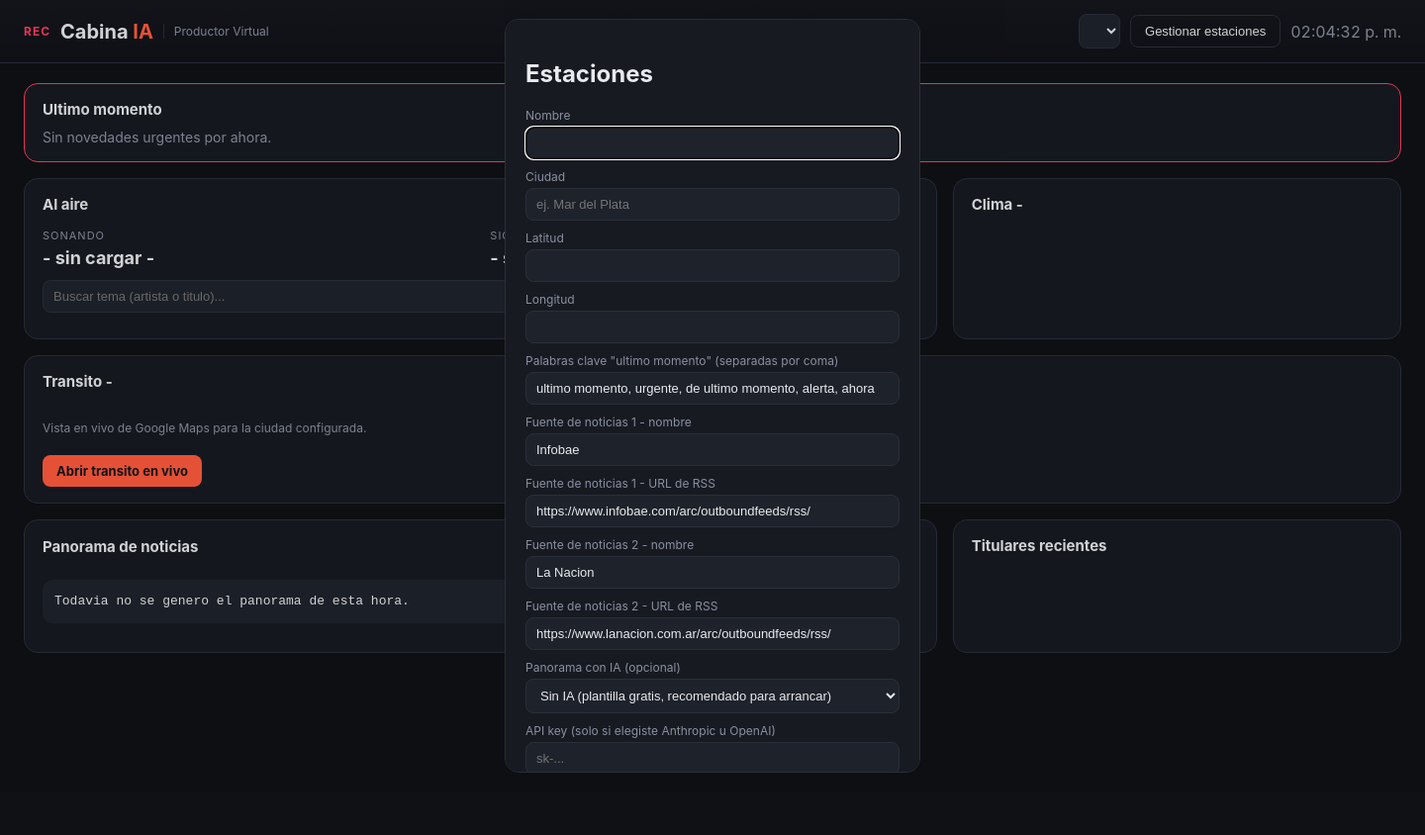
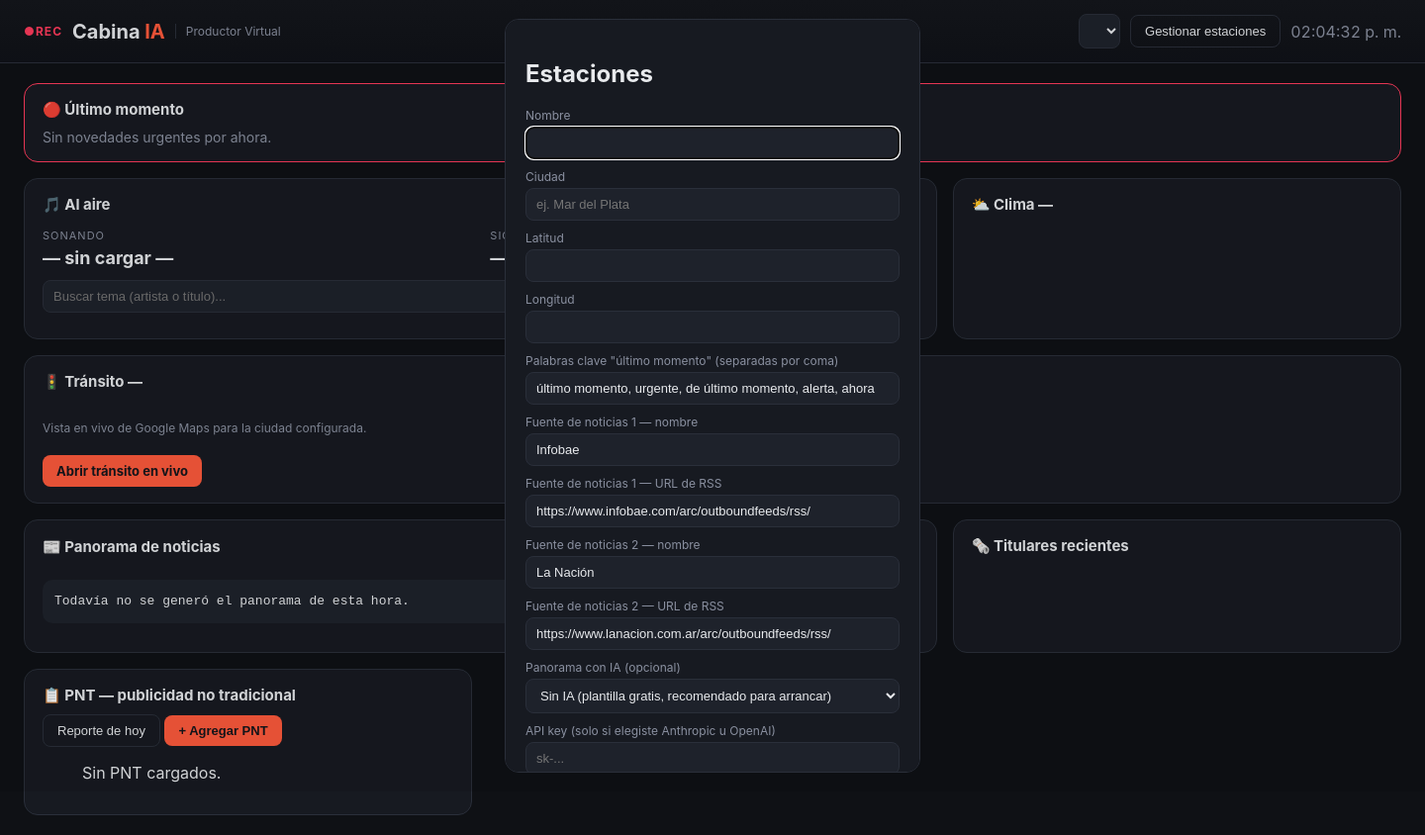
Before and after one commit to juanmanuelpiatti-lang/cabina-ia, an Electron app: page renderer/index.html in a window 1440 px wide. Both pictures are taken after a click on the button "Gestionar estaciones". Shown: the whole page at 99% size. Before the commit the page ends 800 px from the top, so only its background shows below. Drawn offline with Linux system fonts and the light colour scheme; no server answers.

Commit message:
Update index.html

```diff
--- a/renderer/index.html
+++ b/renderer/index.html
@@ -3,13 +3,13 @@
 <head>
 <meta charset="UTF-8" />
 <meta name="viewport" content="width=device-width, initial-scale=1.0" />
-<title>Cabina IA - Productor Virtual</title>
+<title>Cabina IA — Productor Virtual</title>
 <link rel="stylesheet" href="style.css" />
 </head>
 <body>
   <header class="topbar">
     <div class="brand">
-      <span class="brand-mark">REC</span>
+      <span class="brand-mark">●REC</span>
       <h1>Cabina <span>IA</span></h1>
       <span class="tagline">Productor Virtual</span>
     </div>
@@ -22,53 +22,67 @@
 
   <main class="grid">
     <section class="card breaking" id="breakingCard">
-      <h2>Ultimo momento</h2>
+      <h2>🔴 Último momento</h2>
       <div id="breakingList" class="breaking-list">Sin novedades urgentes por ahora.</div>
     </section>
 
     <section class="card now-playing">
-      <h2>Al aire</h2>
+      <h2>🎵 Al aire</h2>
       <div class="np-row">
         <div class="np-block">
           <span class="np-label">Sonando</span>
-          <div id="npCurrent" class="np-track">- sin cargar -</div>
+          <div id="npCurrent" class="np-track">— sin cargar —</div>
+          <div id="npCurrentInfo" class="np-info"></div>
         </div>
         <div class="np-block">
           <span class="np-label">Sigue</span>
-          <div id="npNext" class="np-track">- sin cargar -</div>
+          <div id="npNext" class="np-track">— sin cargar —</div>
+          <div id="npNextInfo" class="np-info"></div>
         </div>
       </div>
       <div class="np-search">
-        <input id="musicSearchInput" type="text" placeholder="Buscar tema (artista o titulo)..." />
+        <input id="musicSearchInput" type="text" placeholder="Buscar tema (artista o título)..." />
         <button id="musicSearchBtn" class="btn">Buscar</button>
       </div>
       <div id="musicResults" class="music-results"></div>
     </section>
 
     <section class="card weather">
-      <h2>Clima - <span id="weatherCity"></span></h2>
+      <h2>⛅ Clima — <span id="weatherCity"></span></h2>
       <div id="weatherNow" class="weather-now"></div>
       <div id="weatherForecast" class="weather-forecast"></div>
     </section>
 
     <section class="card traffic">
-      <h2>Transito - <span id="trafficCity"></span></h2>
+      <h2>🚦 Tránsito — <span id="trafficCity"></span></h2>
       <p class="muted">Vista en vivo de Google Maps para la ciudad configurada.</p>
-      <a id="trafficLink" class="btn" target="_blank" rel="noopener">Abrir transito en vivo</a>
+      <a id="trafficLink" class="btn" target="_blank" rel="noopener">Abrir tránsito en vivo</a>
     </section>
 
     <section class="card panorama">
       <div class="panorama-header">
-        <h2>Panorama de noticias</h2>
+        <h2>📰 Panorama de noticias</h2>
         <button id="regenPanoramaBtn" class="btn">Generar ahora</button>
       </div>
       <div id="panoramaMeta" class="muted"></div>
-      <pre id="panoramaText" class="panorama-text">Todavia no se genero el panorama de esta hora.</pre>
+      <pre id="panoramaText" class="panorama-text">Todavía no se generó el panorama de esta hora.</pre>
     </section>
 
     <section class="card headlines">
-      <h2>Titulares recientes</h2>
+      <h2>🗞️ Titulares recientes</h2>
       <ul id="headlinesList" class="headlines-list"></ul>
+    </section>
+
+    <section class="card pnt">
+      <div class="pnt-header">
+        <h2>📋 PNT — publicidad no tradicional</h2>
+        <div class="pnt-header-actions">
+          <button id="pntReportBtn" class="btn ghost">Reporte de hoy</button>
+          <button id="addPntBtn" class="btn">+ Agregar PNT</button>
+        </div>
+      </div>
+      <div id="pntReport" class="muted pnt-report" style="display:none;"></div>
+      <ul id="pntList" class="pnt-list">Sin PNT cargados.</ul>
     </section>
   </main>
 
@@ -79,13 +93,13 @@
       <label>Ciudad <input id="fCityName" type="text" placeholder="ej. Mar del Plata" /></label>
       <label>Latitud <input id="fCityLat" type="number" step="0.0001" /></label>
       <label>Longitud <input id="fCityLon" type="number" step="0.0001" /></label>
-      <label>Palabras clave "ultimo momento" (separadas por coma)
-        <input id="fKeywords" type="text" placeholder="urgente, ultimo momento, alerta" value="ultimo momento, urgente, de ultimo momento, alerta, ahora" />
+      <label>Palabras clave "último momento" (separadas por coma)
+        <input id="fKeywords" type="text" placeholder="urgente, último momento, alerta" value="último momento, urgente, de último momento, alerta, ahora" />
       </label>
-      <label>Fuente de noticias 1 - nombre <input id="fNews1Name" type="text" value="Infobae" /></label>
-      <label>Fuente de noticias 1 - URL de RSS <input id="fNews1Url" type="text" value="https://www.infobae.com/arc/outboundfeeds/rss/" /></label>
-      <label>Fuente de noticias 2 - nombre <input id="fNews2Name" type="text" value="La Nacion" /></label>
-      <label>Fuente de noticias 2 - URL de RSS <input id="fNews2Url" type="text" value="https://www.lanacion.com.ar/arc/outboundfeeds/rss/" /></label>
+      <label>Fuente de noticias 1 — nombre <input id="fNews1Name" type="text" value="Infobae" /></label>
+      <label>Fuente de noticias 1 — URL de RSS <input id="fNews1Url" type="text" value="https://www.infobae.com/arc/outboundfeeds/rss/" /></label>
+      <label>Fuente de noticias 2 — nombre <input id="fNews2Name" type="text" value="La Nación" /></label>
+      <label>Fuente de noticias 2 — URL de RSS <input id="fNews2Url" type="text" value="https://www.lanacion.com.ar/arc/outboundfeeds/rss/" /></label>
       <label>Panorama con IA (opcional)
         <select id="fLlmProvider">
           <option value="none">Sin IA (plantilla gratis, recomendado para arrancar)</option>
@@ -95,7 +109,7 @@
       </label>
       <label>API key (solo si elegiste Anthropic u OpenAI) <input id="fLlmKey" type="text" placeholder="sk-..." /></label>
       <div class="dialog-actions">
-        <button id="saveStationBtn" class="btn">Guardar estacion</button>
+        <button id="saveStationBtn" class="btn">Guardar estación</button>
         <button id="closeDialogBtn" class="btn ghost">Cerrar</button>
       </div>
     </div>
@@ -103,6 +117,18 @@
     <ul id="stationListInDialog" class="station-list"></ul>
   </dialog>
 
+  <dialog id="pntDialog" class="station-dialog">
+    <h2>Nuevo PNT</h2>
+    <label>Hora <input id="fPntTime" type="time" /></label>
+    <label>Turno <input id="fPntTurno" type="text" placeholder="Mañana, Mediodía, Tarde..." /></label>
+    <label>Cliente <input id="fPntClient" type="text" placeholder="Nombre del anunciante" /></label>
+    <label>Texto a leer <textarea id="fPntText" rows="4" placeholder="Texto que tiene que leer el conductor..."></textarea></label>
+    <div class="dialog-actions">
+      <button id="savePntBtn" class="btn">Guardar PNT</button>
+      <button id="closePntDialogBtn" class="btn ghost">Cerrar</button>
+    </div>
+  </dialog>
+
   <script src="app.js"></script>
 </body>
 </html>
```
